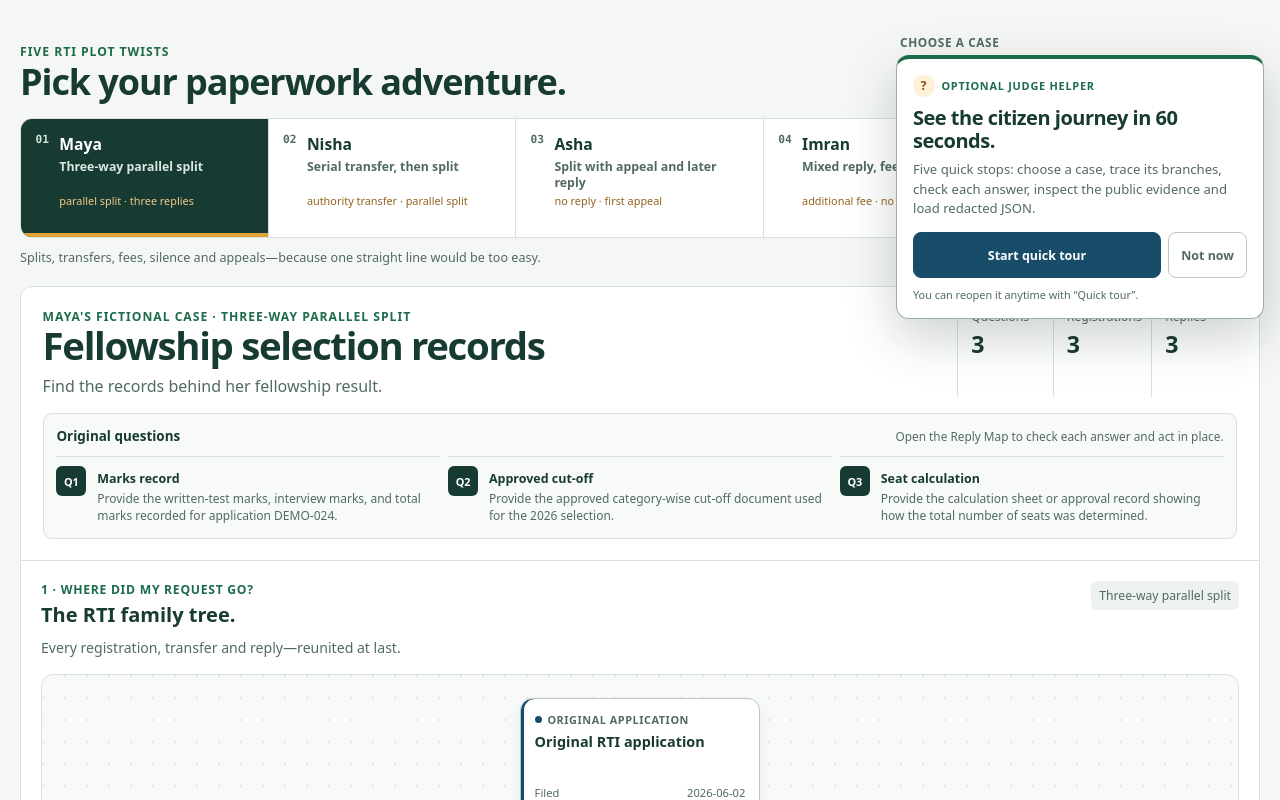
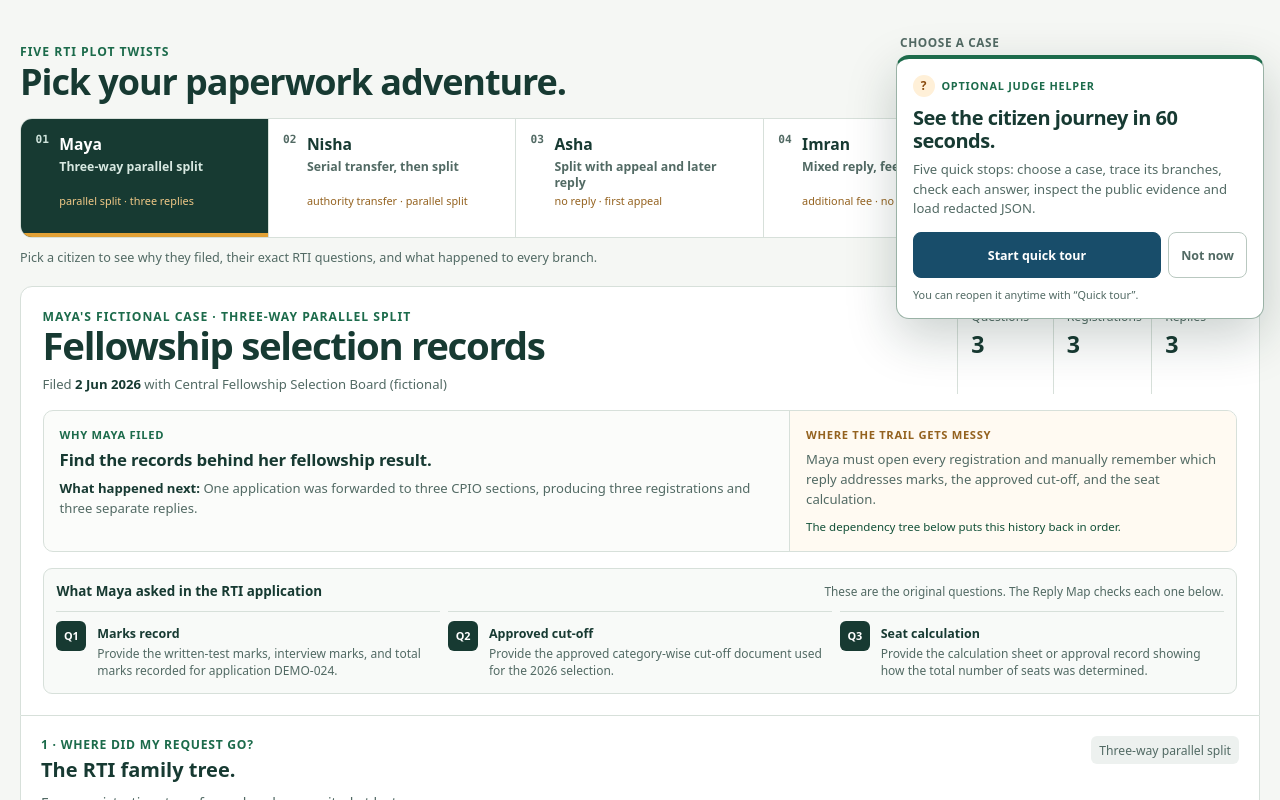
Before and after one commit to harshith0518/RTI-reply-map---Varun-Mayya, a Next.js app: page / in a window 1280 px wide. Shown: the part 465-1265 px from the top of the page. Built offline with nearby package versions, Linux system fonts and the light colour scheme.

Commit message:
feat: add story context to every example

```diff
--- a/app/components/workspace/CaseWorkspace.tsx
+++ b/app/components/workspace/CaseWorkspace.tsx
@@ -5,6 +5,15 @@ import { summarizeCase, type RTICaseData } from '@/src/case-model';
 import type { SatisfactionChoice } from '@/src/question-actions';
 import { DependencyTree } from './DependencyTree';
 import { ReplyMapPanel } from './ReplyMapPanel';
+
+function formatFiledOn(value: string) {
+  return new Intl.DateTimeFormat('en-IN', {
+    day: 'numeric',
+    month: 'short',
+    year: 'numeric',
+    timeZone: 'UTC',
+  }).format(new Date(`${value}T00:00:00Z`));
+}
 
 export function CaseWorkspace({
   data,
@@ -63,15 +72,29 @@ export function CaseWorkspace({
         <div>
           <p className="eyebrow">{data.citizenName}&apos;s {data.fictional ? 'fictional case' : 'redacted local case'} · {data.structureLabel}</p>
           <h2 id="case-title" tabIndex={-1}>{data.title}</h2>
-          <p className="case-goal">{data.citizenGoal}</p>
+          <p className="case-filing-line">
+            Filed <time dateTime={data.filedOn}>{formatFiledOn(data.filedOn)}</time> with {data.authority}
+          </p>
         </div>
         <dl className="case-stats">
           <div><dt>Questions</dt><dd>{stats.questions}</dd></div>
           <div><dt>Registrations</dt><dd>{stats.registrations}</dd></div>
           <div><dt>Replies</dt><dd>{stats.replies}</dd></div>
         </dl>
+        <div className="case-story-grid" aria-label={`${data.citizenName}'s case story`}>
+          <article className="case-story case-story-primary">
+            <p className="case-story-label">Why {data.citizenName} filed</p>
+            <h3>{data.citizenGoal}</h3>
+            <p><strong>What happened next:</strong> {data.scenario}</p>
+          </article>
+          <article className="case-story case-story-problem">
+            <p className="case-story-label">Where the trail gets messy</p>
+            <p>{data.painPoint}</p>
+            <small>The dependency tree below puts this history back in order.</small>
+          </article>
+        </div>
         <div className="original-questions">
-          <div><strong>Original questions</strong><span>Open the Reply Map to check each answer and act in place.</span></div>
+          <div><strong>What {data.citizenName} asked in the RTI application</strong><span>These are the original questions. The Reply Map checks each one below.</span></div>
           <ol>
             {data.questions.map((question) => (
               <li key={question.id}><span>Q{question.number}</span><div><strong>{question.title}</strong><p>{question.text}</p></div></li>
--- a/app/components/workspace/ExamplePicker.tsx
+++ b/app/components/workspace/ExamplePicker.tsx
@@ -39,6 +39,7 @@ export function ExamplePicker({
             type="button"
             className={activeCase.source === 'synthetic' && activeCase.caseId === example.caseId ? 'active' : ''}
             aria-pressed={activeCase.source === 'synthetic' && activeCase.caseId === example.caseId}
+            aria-label={`Open ${example.citizenName}'s case story and RTI history`}
             aria-controls="workspace"
             onClick={() => onSelect(example.caseId)}
             key={example.caseId}
@@ -52,7 +53,7 @@ export function ExamplePicker({
           </button>
         ))}
       </div>
-      <p className="example-caption">Splits, transfers, fees, silence and appeals—because one straight line would be too easy.</p>
+      <p className="example-caption">Pick a citizen to see why they filed, their exact RTI questions, and what happened to every branch.</p>
     </section>
   );
 }
--- a/app/workspace.css
+++ b/app/workspace.css
@@ -47,11 +47,22 @@
 .mobile-import-link { display: none; }
 .case-summary { display: grid; grid-template-columns: minmax(0, 1fr) auto; gap: 1rem 2rem; border: 1px solid var(--line); border-radius: 12px 12px 0 0; padding: 1.35rem; background: white; }
 .case-summary h2 { scroll-margin-top: 90px; margin: 0; font-size: clamp(1.8rem, 3vw, 2.7rem); letter-spacing: -.035em; line-height: 1.08; }
-.case-goal { margin: .55rem 0 0; color: var(--muted); }
+.case-filing-line { margin: .55rem 0 0; color: var(--muted); font-size: .82rem; line-height: 1.45; }
+.case-filing-line time { color: var(--ink); font-weight: 750; }
 .case-stats { display: flex; gap: .6rem; margin: 0; }
 .case-stats div { min-width: 86px; border-left: 1px solid var(--line); padding-left: .8rem; }
 .case-stats dt { color: var(--muted); font-size: .76rem; }
 .case-stats dd { margin: .2rem 0 0; font-size: 1.45rem; font-weight: 800; }
+.case-story-grid { grid-column: 1 / -1; display: grid; grid-template-columns: minmax(0, 1.25fr) minmax(0, .75fr); border: 1px solid var(--line); border-radius: 10px; overflow: hidden; background: #fbfcfa; }
+.case-story { min-width: 0; padding: 1rem; }
+.case-story + .case-story { border-left: 1px solid var(--line); }
+.case-story-label { margin: 0 0 .4rem; color: var(--green); font-size: .7rem; font-weight: 820; letter-spacing: .06em; text-transform: uppercase; }
+.case-story h3 { margin: 0; font-size: 1.05rem; letter-spacing: -.01em; line-height: 1.35; }
+.case-story > p:not(.case-story-label) { margin: .5rem 0 0; color: var(--muted); font-size: .82rem; line-height: 1.5; }
+.case-story > p strong { color: var(--ink); }
+.case-story small { display: block; margin-top: .6rem; color: var(--green-dark); font-size: .72rem; line-height: 1.4; }
+.case-story-problem { background: #fffaf2; }
+.case-story-problem .case-story-label { color: #94621f; }
 .original-questions { grid-column: 1 / -1; border: 1px solid var(--line); border-radius: 9px; padding: .8rem; background: #f8faf8; }
 .original-questions > div { display: flex; align-items: baseline; justify-content: space-between; gap: 1rem; }
 .original-questions > div > strong { font-size: .84rem; }
@@ -639,6 +650,8 @@
   .case-summary { grid-template-columns: 1fr; padding: 1rem; }
   .case-stats { width: 100%; }
   .case-stats div { flex: 1; min-width: 0; }
+  .case-story-grid { grid-column: 1; grid-template-columns: 1fr; }
+  .case-story + .case-story { border-top: 1px solid var(--line); border-left: 0; }
   .original-questions { grid-column: 1; }
   .original-questions > div { align-items: flex-start; flex-direction: column; gap: .2rem; }
   .workspace-panel { padding: 1rem; }
```
Also changed, not shown: 1 other file (tests, documents, lock files or other folders).
